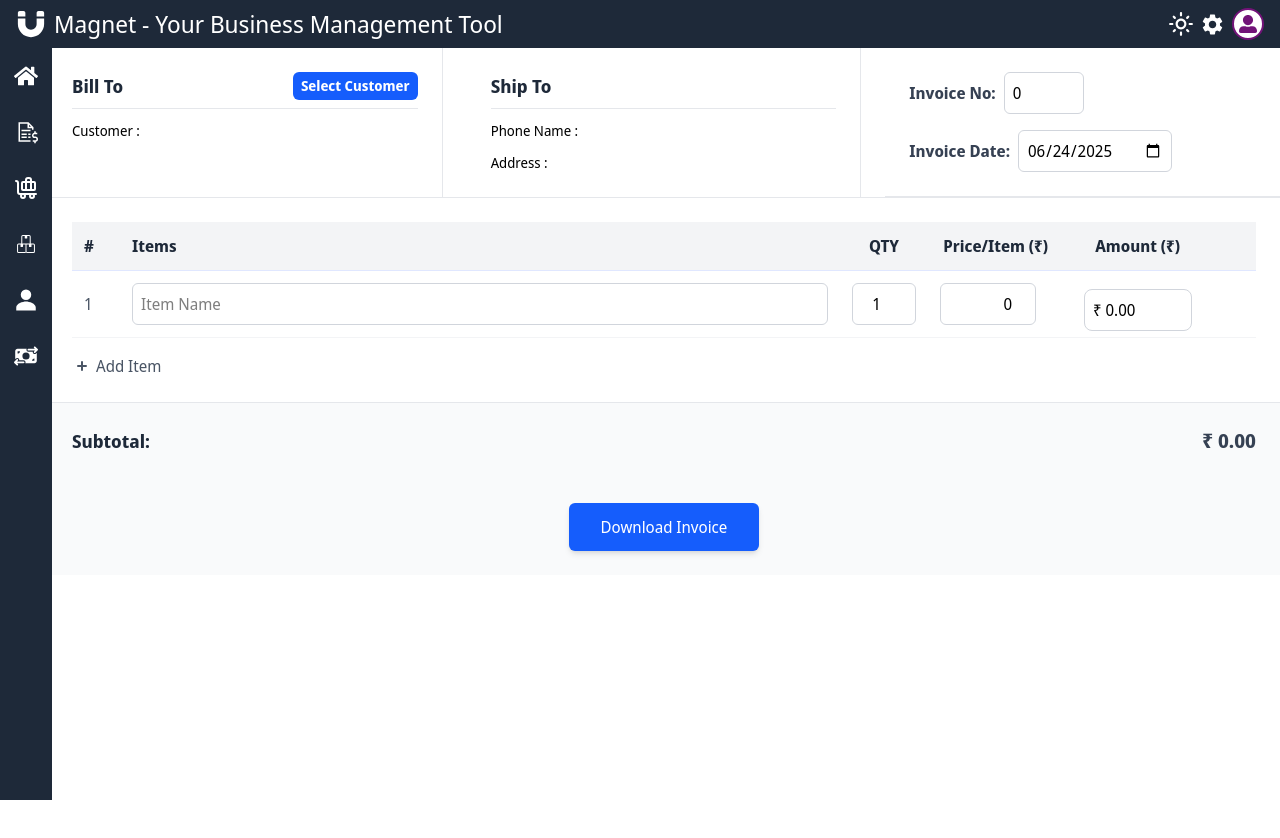
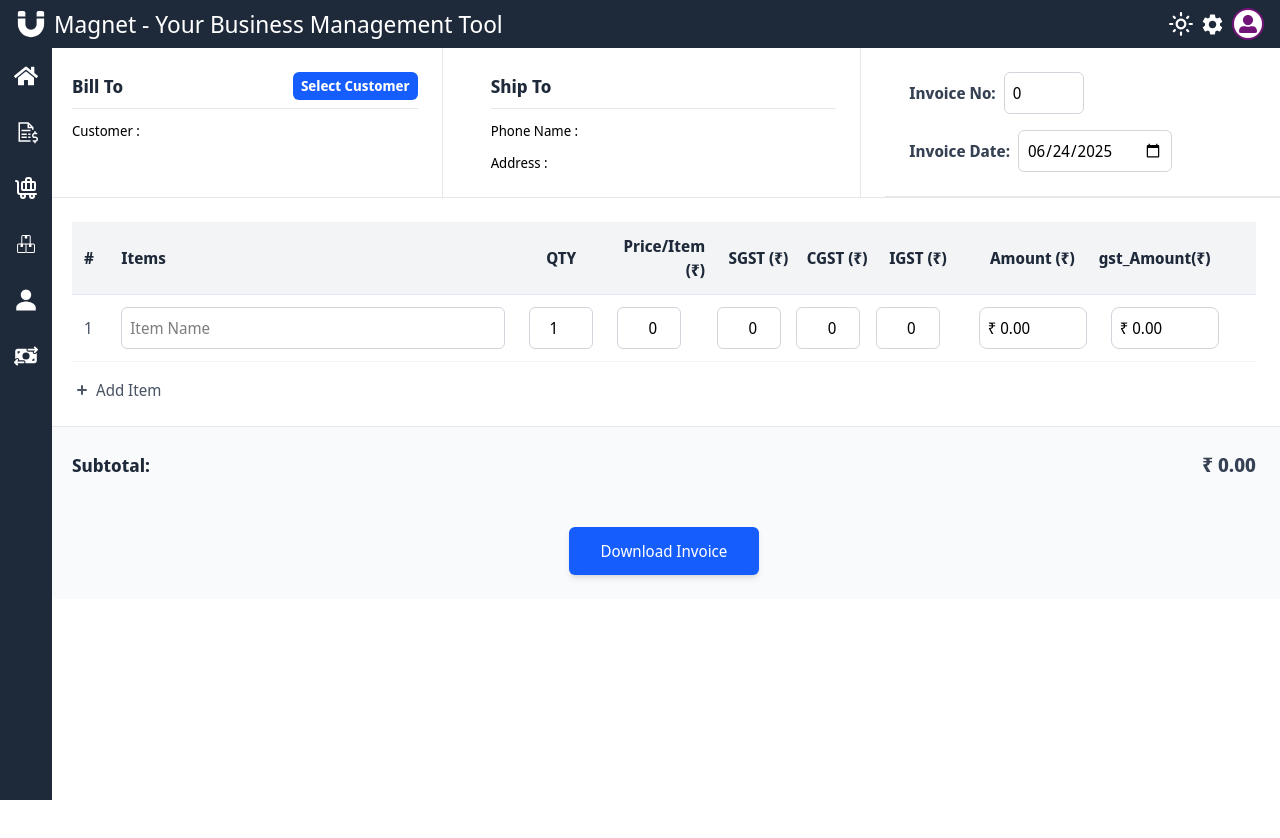
Before and after one commit to MukhiVivek/Business-Management, a React (Vite) app in the folder Frontend/: page /invoice in a window 1280 px wide. Shown: the top 838 px of the page. Built offline with nearby package versions, Linux system fonts and the light colour scheme; no server answers.

Commit message:
GST Function Add

```diff
--- a/Frontend/src/landing_page/Customers/Add_customer.jsx
+++ b/Frontend/src/landing_page/Customers/Add_customer.jsx
@@ -19,8 +19,29 @@ function Add_customer() {
   const customer_pincode = useRef();
   const customer_city = useRef();
   const customer_email = useRef();
+  const customer_gst = useRef();
 
   async function submit() {
+
+    console.log("Submitting customer data..." , {
+      company: company_name.current.value,
+        name: customer_name.current.value,
+        work_phone_number: customer_phone_number.current.value,
+        phone_number: customer_phone_number.current.value,
+        customer_type: "individual",
+        display_name: customer_name.current.value,
+        balance: customer_balance.current.value,
+        location: customer_location.current.value,
+        gst: customer_gst.current ? customer_gst.current.value : "",
+        customer_billing_address: {
+          street_address: customer_street_address.current.value,
+          state: customer_state.current.value,
+          pincode: customer_pincode.current.value,
+          city: customer_city.current.value,
+          area: customer_area.current.value,
+        },
+    });
+
     await axios.post(
       BACKEND_URL + "/api/v1/customer/add",
       {
@@ -30,9 +51,9 @@ function Add_customer() {
         phone_number: customer_phone_number.current.value,
         customer_type: "individual",
         display_name: customer_name.current.value,
-        email: customer_email.current.value,
         balance: customer_balance.current.value,
         location: customer_location.current.value,
+        gst: customer_gst.current ? customer_gst.current.value : "",
         customer_billing_address: {
           street_address: customer_street_address.current.value,
           state: customer_state.current.value,
@@ -103,7 +124,7 @@ function Add_customer() {
             <div className="mb-4">
               <label className="block mb-1">Customer Phone_Number:</label>
               <input
-                type="text"
+                type="number"
                 ref={customer_phone_number}
                 placeholder="Enter customer phone_number"
                 className="w-full border border-gray-300 px-4 py-2"
@@ -117,6 +138,17 @@ function Add_customer() {
                 type="email"
                 ref={customer_email}
                 placeholder="Enter email"
+                className="w-full border border-gray-300 px-4 py-2"
+              />
+            </div>
+
+            {/* GST */}
+            <div className="mb-4">
+              <label className="block mb-1">GST:</label>
+              <input
+                type="text"
+                ref={customer_gst}
+                placeholder="Enter GST"
                 className="w-full border border-gray-300 px-4 py-2"
               />
             </div>
--- a/Frontend/src/landing_page/Invoice/Invoice.jsx
+++ b/Frontend/src/landing_page/Invoice/Invoice.jsx
@@ -27,7 +27,7 @@ const Invoice = () => {
     setIsPopupOpen(false);
   };
 
-  const [items, setItems] = useState([{ id: 1, name: "", qty: 1, price: 0 }]);
+  const [items, setItems] = useState([{ id: 1, name: "", qty: 1, price: 0  , sgst: 0, cgst : 0, igst: 0}]);
   const [invoiceNo, setInvoiceNo] = useState(0 | selectedCustomer?.invoice);
   const [invoiceDate, setInvoiceDate] = useState(
     new Date().toISOString().slice(0, 10)
@@ -44,7 +44,7 @@ const Invoice = () => {
   };
 
   const addItem = () => {
-    setItems([...items, { id: items.length + 1, name: "", qty: 1, price: 0 }]);
+    setItems([...items, { id: items.length + 1, name: "", qty: 1, price: 0 ,  sgst: "", cgst : "", igst: "", tprice: 0 }]);
   };
 
   const removeItem = (id) => {
@@ -57,7 +57,11 @@ const Invoice = () => {
         items.reduce((sum, item) => {
           const qty = Number(item.qty);
           const price = Number(item.price);
-          return sum + qty * price;
+          const sgst = Number(item.sgst);
+          const cgst = Number(item.cgst);
+          const igst = Number(item.igst);
+          const gstprice = price + (price * (sgst + cgst + igst) / 100);
+          return  sum + qty * gstprice;
         }, 0)
       );
     };
@@ -92,11 +96,22 @@ const Invoice = () => {
         },
       }
     );
+
+    console.log("Invoice Data:", {
+      invoice_number: invoiceNo,
+      invoice_date: invoiceDate,
+      customer_id: selectedCustomer?._id,
+      items: items,
+      Subtotal: Subtotal,
+    });
+
+
     alert("Invoice Successfully Added");
 
     handleCreateInvoice(data); // Call the function to create and open the invoice
 
   };
+
 
   return (
     <div className=" invoice pl-12 min-h-screen w-full mx-auto">
@@ -203,8 +218,20 @@ const Invoice = () => {
                       <th className="p-3 border-b border-indigo-100 text-right w-33">
                         Price/Item (₹)
                       </th>
+                      <th className="p-2 border-b border-indigo-100 text-right w-32">
+                        SGST (₹)
+                      </th>
+                      <th className="p-2 border-b border-indigo-100 text-right w-32">
+                        CGST (₹)
+                      </th>
+                      <th className="p-2 border-b border-indigo-100 text-right w-32">
+                        IGST (₹)
+                      </th>
                       <th className="p-3 border-b border-indigo-100 text-right w-32">
                         Amount (₹)
+                      </th>
+                      <th className="p-3 border-b border-indigo-100 text-right w-32">
+                        gst_Amount(₹)
                       </th>
                       <th className="p-3 border-b border-indigo-100 w-16"></th>
                     </tr>
@@ -224,7 +251,7 @@ const Invoice = () => {
                             onChange={(e) =>
                               handleItemChange(item.id, "name", e.target.value)
                             }
-                            className="border border-gray-300 p-2 w-full rounded-md focus:outline-none focus:ring-2 focus:ring-gray-800 focus:border-transparent transition"
+                            className="border border-gray-300 p-2 w-sm rounded-md focus:outline-none focus:ring-2 focus:ring-gray-800 focus:border-transparent transition"
                           />
                         </td>
                         <td className="p-3">
@@ -254,12 +281,62 @@ const Invoice = () => {
                                 Number(e.target.value)
                               )
                             }
-                            className="border border-gray-300 p-2 w-24 rounded-md text-right focus:outline-none focus:ring-2 focus:ring-indigo-500 focus:border-transparent transition"
+                            className="border border-gray-300 p-2 w-16 rounded-md text-right focus:outline-none focus:ring-2 focus:ring-indigo-500 focus:border-transparent transition"
                           />
                         </td>
                         <td>
-                          <div className="flex p-2 border border-gray-300 w-27 rounded-lg ml-6 mt-3">
+                          <input
+                            type="number"
+                            min="0"
+                            value={item.sgst}
+                            onChange={(e) =>
+                              handleItemChange(
+                                item.id,
+                                "sgst",
+                                Number(e.target.value)
+                              )
+                            }
+                            className="border border-gray-300 p-2 w-16 rounded-md text-right focus:outline-none focus:ring-2 focus:ring-indigo-500 focus:border-transparent transition"
+                          />
+                        </td>
+                        <td>
+                          <input
+                            type="number"
+                            min="0"
+                            value={item.cgst}
+                            onChange={(e) =>
+                              handleItemChange(
+                                item.id,
+                                "cgst",
+                                Number(e.target.value)
+                              )
+                            }
+                            className="border border-gray-300 p-2 w-16 rounded-md text-right focus:outline-none focus:ring-2 focus:ring-indigo-500 focus:border-transparent transition"
+                          />
+                        </td>
+                        <td>
+                          <input
+                            type="number"
+                            min="0"
+                            value={item.igst}
+                            onChange={(e) =>
+                              handleItemChange(
+                                item.id,
+                                "igst",
+                                Number(e.target.value)
+                              )
+                            }
+                            className="border border-gray-300 p-2 w-16 rounded-md text-right focus:outline-none focus:ring-2 focus:ring-indigo-500 focus:border-transparent transition"
+                          />
+                        </td>
+                        <td>
+                          <div className="flex p-2 border border-gray-300 w-27 rounded-lg ml-6">
                             ₹ {(item.qty * item.price).toFixed(2)}
+                          </div>
+                        </td>
+                        <td>
+                          <div className="flex p-2 border border-gray-300 w-27 rounded-lg ml-6 ">
+                            ₹ {(item.qty * (item.price + (item.price * (item.sgst + item.cgst + item.igst) / 100))).toFixed(2)}
                           </div>
                         </td>
                         <td className="p-3 text-center">
```
